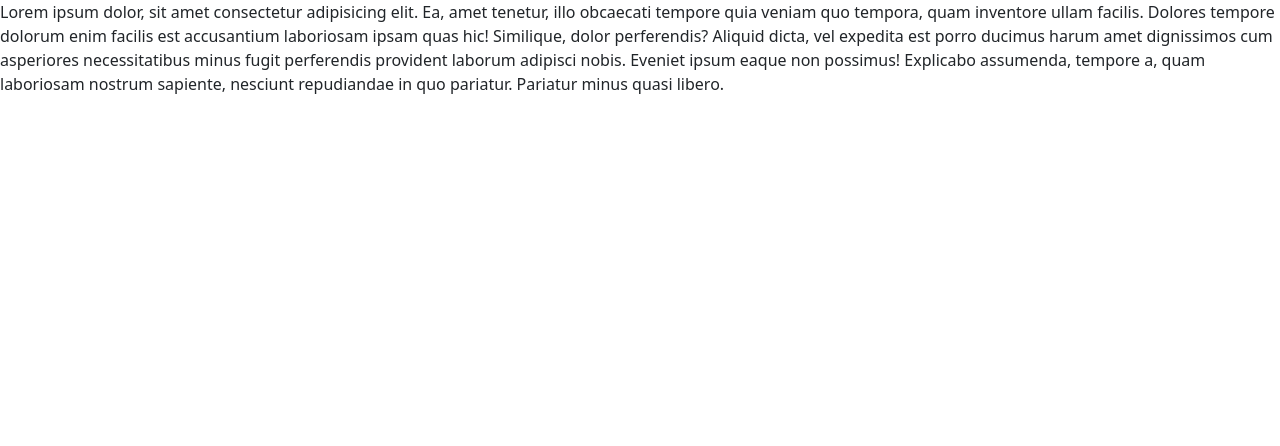
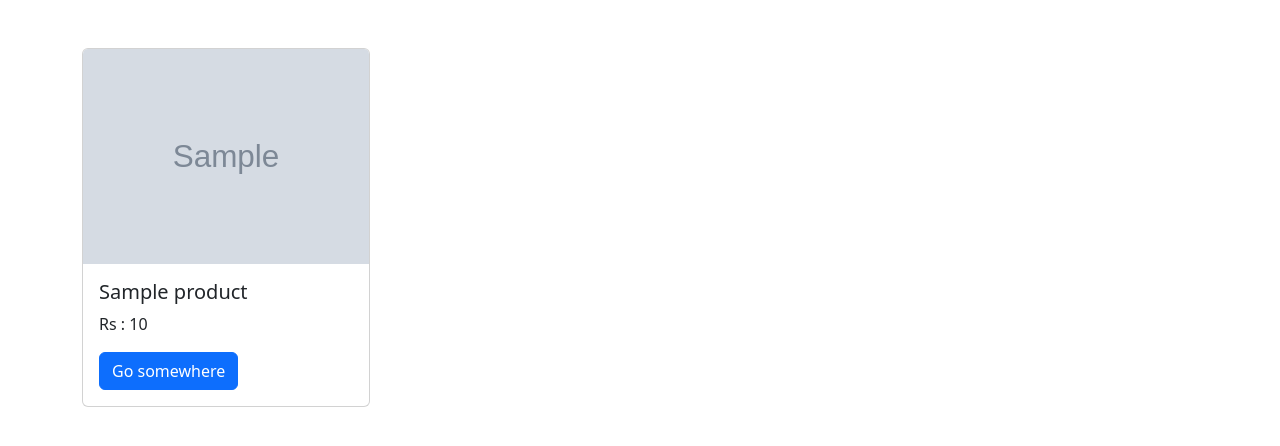
Before and after one commit to 04rjka/django-ecommerce, a Django app: page /home/ in a window 1280 px wide. Shown: the part 56-502 px from the top of the page. Run offline with Django 5.2, Linux system fonts and the light colour scheme; tables that the repository leaves empty hold one stand-in row (values such as "Sample post"); grey boxes marked "Sample" are stand-in pictures.

Commit message:
Add feature View products on home page.

```diff
--- a/ecommerce/core/models.py
+++ b/ecommerce/core/models.py
@@ -11,5 +11,5 @@ class Product(models.Model):
         return self.name
 
 class ProductImage(models.Model):
-    product = models.ForeignKey(Product,on_delete=models.CASCADE)
+    product = models.ForeignKey(Product,related_name="images",on_delete=models.CASCADE)
     image = models.ImageField(upload_to="products/")
--- a/ecommerce/core/templates/core/home.html
+++ b/ecommerce/core/templates/core/home.html
@@ -4,6 +4,20 @@
 
 {% block body %}
 {% include "navbar.html" %}
-<p>Lorem ipsum dolor, sit amet consectetur adipisicing elit. Ea, amet tenetur, illo obcaecati tempore quia veniam quo tempora, quam inventore ullam facilis. Dolores tempore dolorum enim facilis est accusantium laboriosam ipsam quas hic! Similique, dolor perferendis? Aliquid dicta, vel expedita est porro ducimus harum amet dignissimos cum asperiores necessitatibus minus fugit perferendis provident laborum adipisci nobis. Eveniet ipsum eaque non possimus! Explicabo assumenda, tempore a, quam laboriosam nostrum sapiente, nesciunt repudiandae in quo pariatur. Pariatur minus quasi libero.</p>
-
+<div class="container mt-5">
+    <div class="row">
+        {% for product in products %}
+            <div class="col">
+                <div class="card" style="width: 18rem;">
+                    <img src="{{product.images.first.image.url}}" class="card-img-top" alt="...">
+                    <div class="card-body">
+                    <h5 class="card-title">{{product.name}}</h5>
+                    <p class="card-text">Rs : {{product.price}}</p>
+                    <a href="#" class="btn btn-primary">Go somewhere</a>
+                </div>
+                </div>
+            </div>
+        {% endfor %}
+    </div>
+</div>
 {% endblock %}
--- a/ecommerce/core/views.py
+++ b/ecommerce/core/views.py
@@ -3,9 +3,11 @@ from django.contrib.auth.models import User
 from django.contrib.auth import authenticate,login,logout
 from .forms import UserForm,UserLoginForm,ProductForm,ProductImageFormSet
 from django.contrib import messages
+from .models import Product
 
 def home(request):
-    return render(request,"core/home.html")
+    products = Product.objects.prefetch_related("images")
+    return render(request,"core/home.html",{"products":products})
 
 def customer_signup(request):
     if request.method == "POST":
```
Also changed, not shown: ecommerce/core/migrations/0002_alter_productimage_product.py (added).
